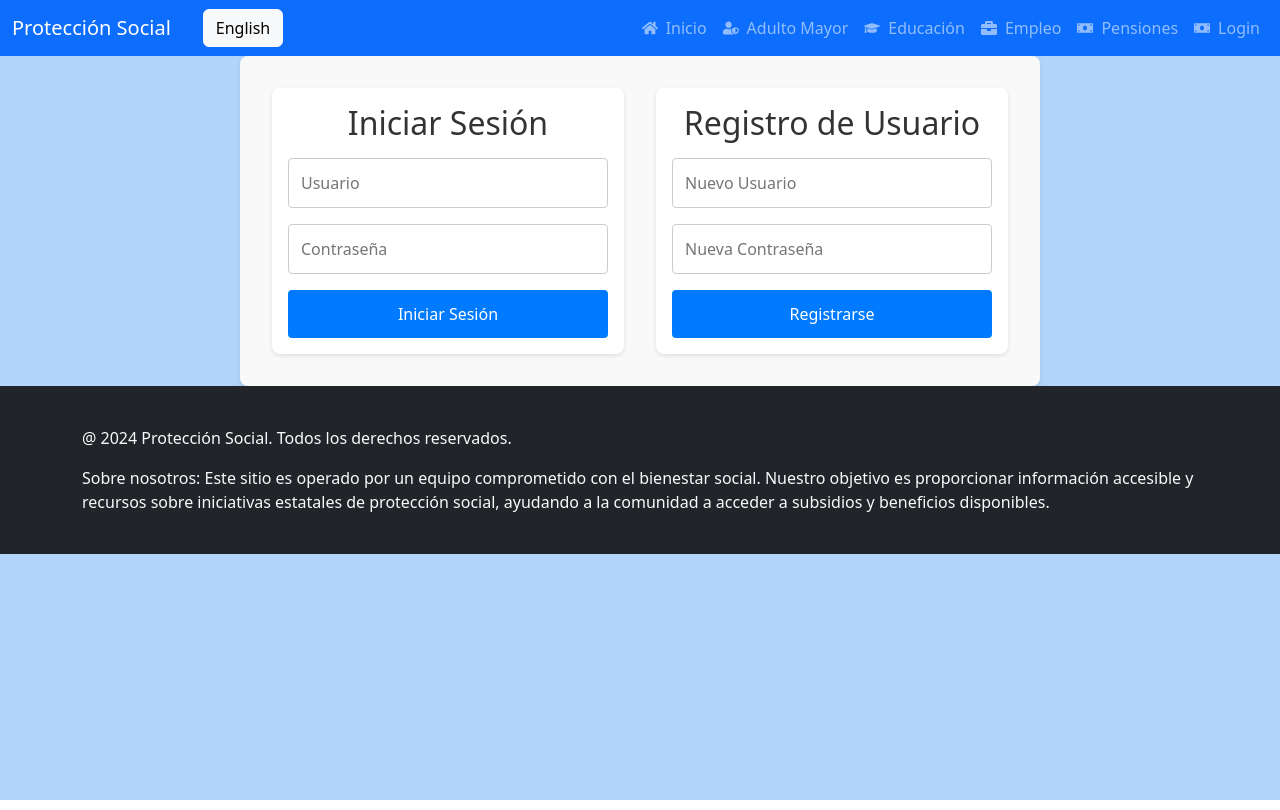
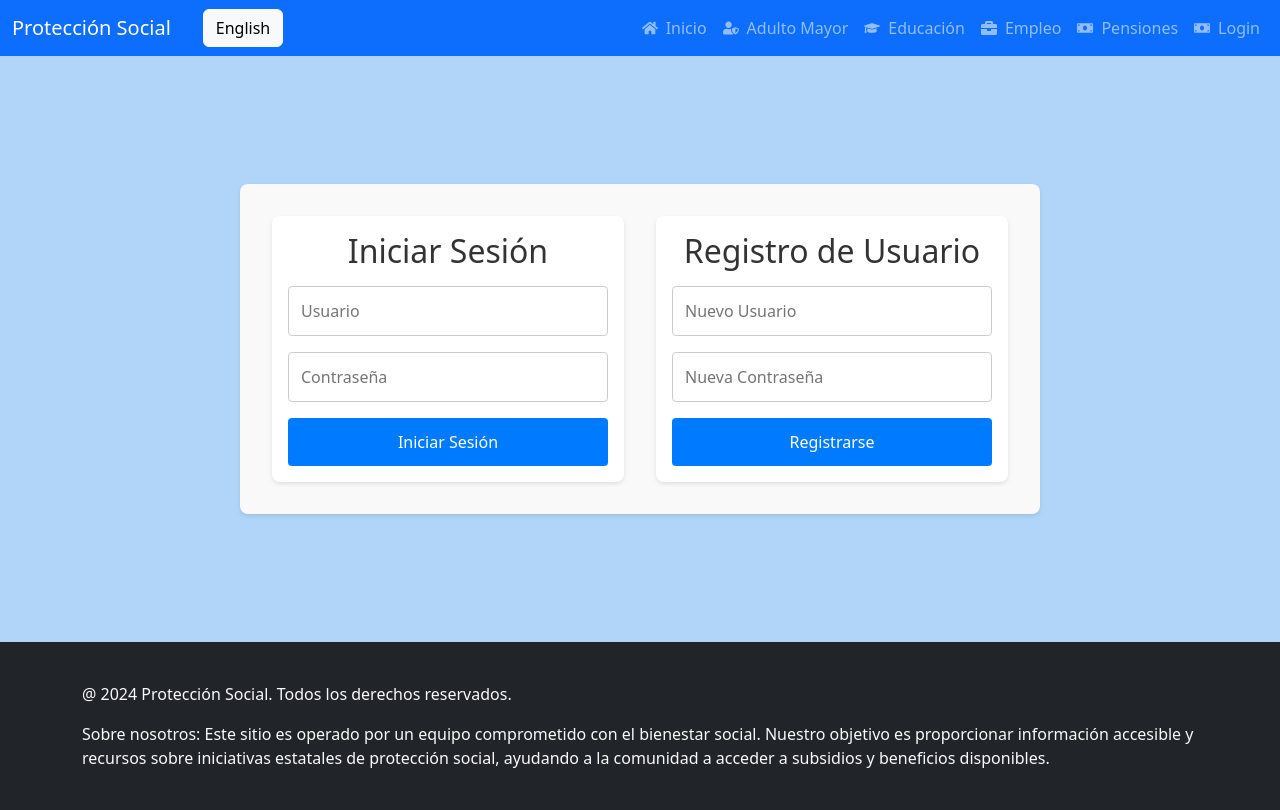
Before and after one commit to Francisco-delgad0/social, a React (Create React App) app: page /Login in a window 1280 px wide. Built offline with nearby package versions, Linux system fonts and the light colour scheme.

Commit message:
Ajuste login

```diff
--- a/src/App.css
+++ b/src/App.css
@@ -85,6 +85,8 @@ ul.list-group-flush {
     background-color: #f9f9f9;
     border-radius: 8px;
     box-shadow: 0 2px 4px rgba(0, 0, 0, 0.1);
+    margin-top: 10%;
+    margin-bottom: 10%;
   }
 
 .auth-section {
```
